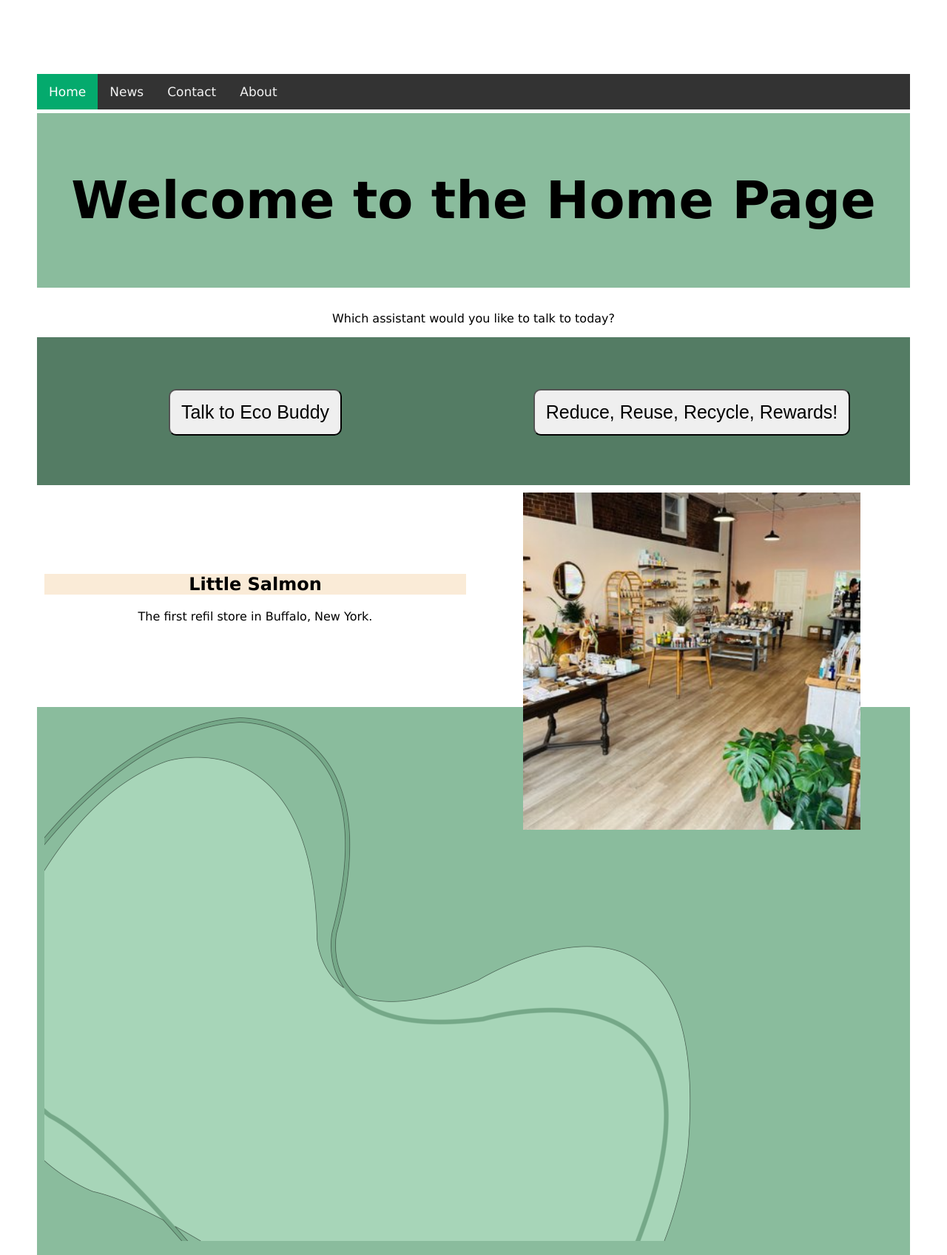
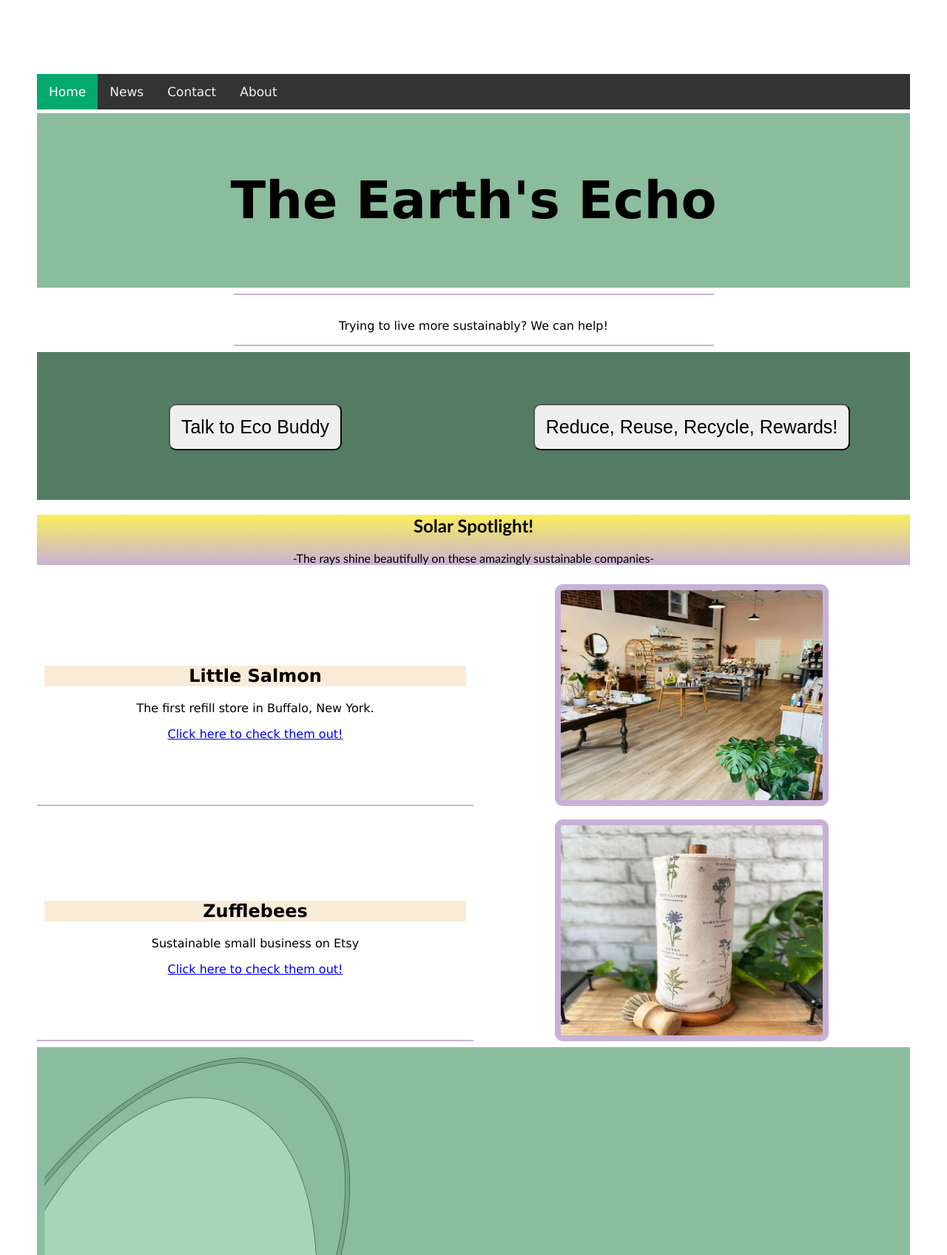
Before and after one commit to CSHHacks2023/CSHHack, a Flask app: page / in a window 1280 px wide. Shown: the top 1697 px of the page at 74% size. Run offline with Flask 3, Linux system fonts and the light colour scheme; parts of the project's set-up code (start-up, migrations or seed data) failed here and were passed over.

Commit message:
More decoration

```diff
--- a/templates/app.css
+++ b/templates/app.css
@@ -57,8 +57,12 @@ body{
 
   .image {
     display: block;
-    width: 80%;
-    height: auto;
+    width: 65%;
+    height: 300px;
+    border-radius: 11px;
+    border: 8px solid;
+
+    border-color: #c8b1d7;
   }
 
   .overlay {
@@ -148,6 +152,21 @@ nameborder{
     text-align: center;
 }
 
+.spotgradient{
+    background: linear-gradient(to bottom,
+                  rgba(0, 0, 0, 0),
+                  #c8b1d7);
+    background-repeat: repeat;
+    background-size: 400px;
+    background-position: center;
+    background-color: #f9ee5a;
+}
+
+.content {
+    text-align: center;
+    font-family:'Trebuchet MS', 'Lucida Sans Unicode', 'Lucida Grande', 'Lucida Sans', Arial, sans-serif;
+}
+
 @media (max-width: 600px){
     .column{
         width:100%
--- a/templates/home.html
+++ b/templates/home.html
@@ -1,20 +1,23 @@
+<!DOCTYPE html>
+<html>
 <head>
 
-
-
-
-
 <link rel="stylesheet" href="app.css">
-
+</head>
+<body>
 <div class="topnav">
     <a class="active" href="#home">Home</a>
     <a href="#news">News</a>
     <a href="#contact">Contact</a>
     <a href="#about">About</a>
   </div>
-<div class = "header"><h1><center>Welcome to the Home Page</center></h1></div>
+<div class = "header"><h1><center>The Earth's Echo</center></h1></div>
 
-<p class="paragraph"><center>Which assistant would you like to talk to today?</center></p>
+<hr width="55%" color=#c8b1d7 align="center"/>
+
+<p class="paragraph" style="margin-bottom: 10px;"><center>Trying to live more sustainably? We can help!</center></p>
+
+<hr width="55%" color=#c8b1d7 align="center"/>
 
 <div class="row">
     <div class="column" style = "background-color: #547c64;"><center><button class="button1" type="button" onclick="">Talk to Eco Buddy</button></center></div>
@@ -22,11 +25,17 @@
 
 </div>
 
+<div class="spotgradient">
+    <h2 class="content">Solar Spotlight!</h2>
+    <p class="content">-The rays shine beautifully on these amazingly sustainable companies-</p>
+</div>
+
 <div class="row">
 
 
     <div class="column2"><center><h2 class="header2">Little Salmon</h2></center>
-        <center><p>The first refil store in Buffalo, New York.</p></center>
+        <center><p>The first refill store in Buffalo, New York.</p></center>
+        <center><a href="https://littlesalmon.co/">Click here to check them out!</a></center>
     </div>
 
 
@@ -34,14 +43,41 @@
     <div class="column">
     <div class="container">
         <center><img src="little_salmon.jpg" alt="Avatar" class="image"></center>
-        <div class="overlay">My Name is John</div>
+        <div class="overlay">A great way to live more sustainably is to reuse old jars and refill them with the products you need. Little Salmon is doing
+            amazing work in the busy town of Buffalo, New York.
+        </div>
       </div>
     </div>
 
 </div>
 
+<hr width="50%" color=#c8b1d7 align="left"/>
+
+<div class="row">
 
 
+    <div class="column2"><center><h2 class="header2">Zufflebees</h2></center>
+        <center><p>Sustainable small business on Etsy</p></center>
+        <center><a href="https://www.etsy.com/shop/Zufflebees">Click here to check them out!</a></center>
+    </div>
+
+
+
+    <div class="column">
+    <div class="container">
+        <center><img src="zufflebees_unpaper.jpg" alt="Avatar" class="image"></center>
+        <div class="overlay"> Paper towels are a constant source of waste in daily life, but Zufflebees is changing that narative and creating non-paper towels!
+        </div>
+      </div>
+    </div>
+
+</div>
+
+<hr width="50%" color=#c8b1d7 align="left"/>
+
 <div class="footer">
-    <div class="BGreen"><img id="blob" src="green_blob_crop.png"></div>
-</head>
+    <div class="BGreen"><img id="blob" src="green_blob_crop.png">
+
+    </div>
+</body>
+</html>
```
Also changed, not shown: templates/kisspng-border-flowers-clip-art-border-5aba16129e9145.7994816915221447866495.png (deleted), templates/lavendar_banner.jpg (deleted), templates/plants_banner.jpg (deleted).
